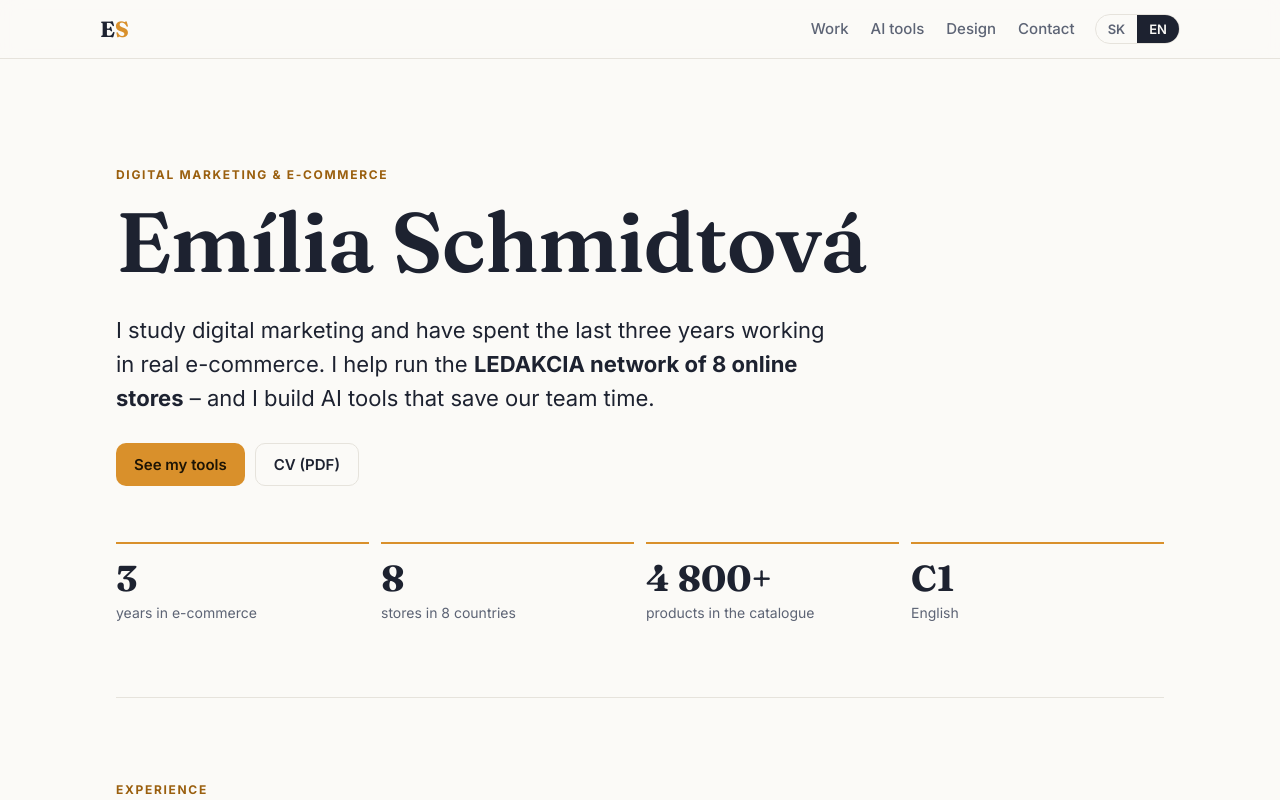
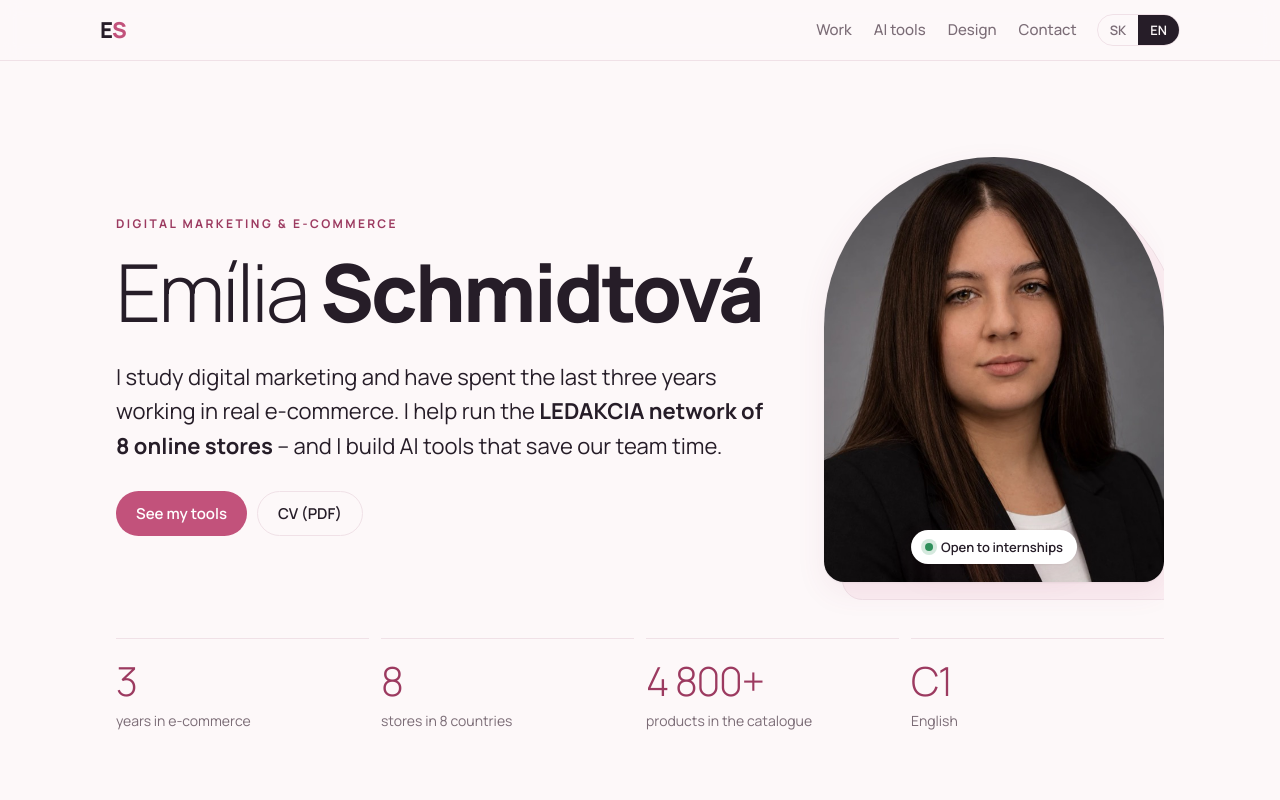
Before and after one commit to schemilkabb-bit/schemilkabb-bit.github.io, a plain HTML site: page index.html in a window 1280 px wide. Shown: the top 800 px of the page. Drawn offline with Linux system fonts and the light colour scheme.

Commit message:
Nový vzhľad: ružová paleta, fotka, prepracovaný životopis
Co-Authored-By: Claude Opus 5.5 <noreply@anthropic.com>

```diff
--- a/index.html
+++ b/index.html
@@ -29,8 +29,10 @@
   <!-- HERO -->
   <section class="hero">
     <div class="hero-glow" aria-hidden="true"></div>
+    <div class="hero-grid">
+    <div class="hero-text">
     <p class="eyebrow"><span lang="sk">Digitálny marketing &amp; e-commerce</span><span lang="en">Digital marketing &amp; e-commerce</span></p>
-    <h1>Emília Schmidtová</h1>
+    <h1>Emília <b>Schmidtová</b></h1>
     <p class="lead">
       <span lang="sk">Študujem digitálny marketing a popri tom už tri roky pracujem v reálnom e-commerce. Pomáham prevádzkovať sieť <b>8 e-shopov LEDAKCIA</b> – a s pomocou AI si staviam nástroje, ktoré nám šetria čas.</span>
       <span lang="en">I study digital marketing and have spent the last three years working in real e-commerce. I help run the <b>LEDAKCIA network of 8 online stores</b> – and I build AI tools that save our team time.</span>
@@ -39,6 +41,12 @@
       <a class="btn" href="#nastroje"><span lang="sk">Pozrieť moje nástroje</span><span lang="en">See my tools</span></a>
       <a class="btn ghost" href="cv/cv-sk.pdf" lang="sk" target="_blank">Životopis (PDF)</a>
       <a class="btn ghost" href="cv/cv-en.pdf" lang="en" target="_blank">CV (PDF)</a>
+    </div>
+    </div>
+    <figure class="hero-photo">
+      <img src="shared/img/emilia.jpg" alt="Emília Schmidtová" width="600" height="900">
+      <figcaption><span class="dot" aria-hidden="true"></span><span lang="sk">Hľadám stáž popri škole</span><span lang="en">Open to internships</span></figcaption>
+    </figure>
     </div>
     <ul class="stats">
       <li><b>3</b><span lang="sk">roky v e-commerce</span><span lang="en">years in e-commerce</span></li>
--- a/shared/brand.css
+++ b/shared/brand.css
@@ -1,41 +1,43 @@
 /* Emília Schmidtová – shared look for the portfolio and its tools.
-   Same palette and fonts as her CV: warm amber accent, Fraunces headings, Inter text. */
-@import url('https://fonts.googleapis.com/css2?family=Inter:wght@400;500;600;700&family=Fraunces:opsz,wght@9..144,600;9..144,700&display=swap');
+   Same palette and font as her CV: dusty-rose accent on blush, Manrope throughout. */
+@import url('https://fonts.googleapis.com/css2?family=Manrope:wght@300;400;500;600;700;800&display=swap');
 
 :root {
-  --bg: #fbfaf7;
+  --bg: #fdf8f9;
   --surface: #ffffff;
-  --surface-2: #f4f2ed;
-  --ink: #1d2230;
-  --muted: #5d6475;
-  --line: #e6e3dc;
-  --accent: #d9902b;
-  --accent-ink: #9a5f0e;
-  --accent-soft: #fbf1e2;
+  --surface-2: #f8edf1;
+  --ink: #261d28;
+  --muted: #7b6c76;
+  --line: #f0e1e7;
+  --accent: #c2527b;
+  --accent-2: #eaa6bf;
+  --accent-ink: #9c3a60;
+  --accent-soft: #fbeef2;
+  --on-accent: #ffffff;
   --ok: #2f8f5b;
   --err: #c2412d;
-  --radius: 14px;
-  --shadow: 0 1px 2px rgba(29,34,48,.06), 0 8px 24px rgba(29,34,48,.06);
-  --font: Inter, system-ui, -apple-system, sans-serif;
-  --display: Fraunces, Georgia, serif;
+  --radius: 16px;
+  --shadow: 0 1px 2px rgba(38,29,40,.05), 0 10px 30px rgba(156,58,96,.08);
+  --font: Manrope, Inter, system-ui, -apple-system, sans-serif;
+  --display: Manrope, Inter, system-ui, sans-serif;
 }
 @media (prefers-color-scheme: dark) {
   :root:not([data-theme="light"]) {
-    --bg: #14161c; --surface: #1c1f27; --surface-2: #232733; --ink: #eceae4; --muted: #a2a7b5;
-    --line: #2e3340; --accent: #e9a64a; --accent-ink: #f3c27f; --accent-soft: #2b2418;
-    --shadow: 0 1px 2px rgba(0,0,0,.3), 0 8px 24px rgba(0,0,0,.25);
+    --bg: #17121a; --surface: #201922; --surface-2: #2a2130; --ink: #f3eaef; --muted: #b6a5af;
+    --line: #3a2d3d; --accent: #e384a7; --accent-2: #f3bccf; --accent-ink: #f2abc5; --accent-soft: #3a2230; --on-accent: #2a0f1c;
+    --shadow: 0 1px 2px rgba(0,0,0,.3), 0 10px 30px rgba(0,0,0,.3);
   }
 }
 :root[data-theme="dark"] {
-  --bg: #14161c; --surface: #1c1f27; --surface-2: #232733; --ink: #eceae4; --muted: #a2a7b5;
-  --line: #2e3340; --accent: #e9a64a; --accent-ink: #f3c27f; --accent-soft: #2b2418;
-  --shadow: 0 1px 2px rgba(0,0,0,.3), 0 8px 24px rgba(0,0,0,.25);
+  --bg: #17121a; --surface: #201922; --surface-2: #2a2130; --ink: #f3eaef; --muted: #b6a5af;
+    --line: #3a2d3d; --accent: #e384a7; --accent-2: #f3bccf; --accent-ink: #f2abc5; --accent-soft: #3a2230; --on-accent: #2a0f1c;
+    --shadow: 0 1px 2px rgba(0,0,0,.3), 0 10px 30px rgba(0,0,0,.3);
 }
 
 * { box-sizing: border-box; }
 html, body { margin: 0; background: var(--bg); color: var(--ink); }
 body { font: 16px/1.55 var(--font); -webkit-font-smoothing: antialiased; }
-h1, h2, h3 { font-family: var(--display); font-weight: 600; line-height: 1.15; letter-spacing: -0.01em; margin: 0 0 .4em; }
+h1, h2, h3 { font-family: var(--display); font-weight: 700; line-height: 1.15; letter-spacing: -0.02em; margin: 0 0 .4em; }
 a { color: var(--accent-ink); }
 img { max-width: 100%; display: block; }
 
@@ -48,14 +50,14 @@ img { max-width: 100%; display: block; }
 .lang-switch button { border: 0; background: transparent; color: var(--muted); padding: 6px 12px; font: 600 13px var(--font); cursor: pointer; }
 .lang-switch button.on { background: var(--ink); color: var(--bg); }
 
-.btn { display: inline-flex; align-items: center; gap: 8px; border: 0; border-radius: 10px; padding: 11px 18px;
-  font: 600 15px var(--font); cursor: pointer; background: var(--accent); color: #1d1405; }
+.btn { display: inline-flex; align-items: center; gap: 8px; border: 0; border-radius: 999px; padding: 11px 20px;
+  font: 600 15px var(--font); cursor: pointer; background: var(--accent); color: var(--on-accent); }
 .btn:hover { filter: brightness(1.05); }
 .btn.ghost { background: transparent; color: var(--ink); border: 1px solid var(--line); }
 .btn:disabled { opacity: .5; cursor: default; }
 
 .card { background: var(--surface); border: 1px solid var(--line); border-radius: var(--radius); box-shadow: var(--shadow); }
-.eyebrow { font: 700 12px var(--font); letter-spacing: .14em; text-transform: uppercase; color: var(--accent-ink); }
+.eyebrow { font: 700 12px var(--font); letter-spacing: .2em; text-transform: uppercase; color: var(--accent-ink); }
 .muted { color: var(--muted); }
 
 input, select, textarea { font: inherit; color: var(--ink); background: var(--surface); border: 1px solid var(--line);
--- a/site.css
+++ b/site.css
@@ -6,7 +6,7 @@ section { scroll-margin-top: 80px; }
 
 .nav { position: sticky; top: 0; z-index: 20; display: flex; align-items: center; gap: 20px; padding: 14px max(16px, calc((100vw - 1080px) / 2));
   background: color-mix(in srgb, var(--bg) 85%, transparent); backdrop-filter: blur(10px); border-bottom: 1px solid var(--line); }
-.logo { font: 700 22px var(--display); text-decoration: none; color: var(--ink); }
+.logo { font: 800 22px var(--display); letter-spacing: -0.04em; text-decoration: none; color: var(--ink); }
 .logo span { color: var(--accent); }
 .nav nav { display: flex; gap: 22px; margin-left: auto; }
 .nav nav a { text-decoration: none; color: var(--muted); font-weight: 500; font-size: 15px; }
@@ -17,13 +17,24 @@ main { max-width: 1080px; margin: 0 auto; padding: 0 16px; }
 .hero { position: relative; padding: 96px 0 72px; }
 .hero-glow { position: absolute; z-index: -1; right: -10%; top: -10%; width: 620px; height: 620px; border-radius: 50%;
   background: radial-gradient(circle, color-mix(in srgb, var(--accent) 35%, transparent), transparent 65%); filter: blur(20px); }
-.hero h1 { font-size: clamp(44px, 8vw, 84px); margin: 12px 0 18px; }
+.hero h1 { font-size: clamp(44px, 7.4vw, 80px); font-weight: 300; letter-spacing: -0.035em; margin: 14px 0 20px; }
+.hero h1 b { font-weight: 800; }
+.hero-grid { display: grid; grid-template-columns: 1fr 340px; gap: 56px; align-items: center; }
+.hero-photo { margin: 0; position: relative; isolation: isolate; }
+.hero-photo img { width: 100%; height: auto; aspect-ratio: 4 / 5; object-fit: cover; object-position: center 15%;
+  border-radius: 200px 200px 24px 24px; box-shadow: var(--shadow); background: var(--surface-2); }
+.hero-photo::before { content: ""; position: absolute; inset: 18px -18px -18px 18px; z-index: -1;
+  border-radius: 200px 200px 24px 24px; background: var(--accent-soft); border: 1px solid var(--line); }
+.hero-photo figcaption { position: absolute; left: 50%; bottom: 18px; transform: translateX(-50%); white-space: nowrap;
+  display: inline-flex; align-items: center; gap: 8px; padding: 8px 14px; border-radius: 999px;
+  background: var(--surface); box-shadow: var(--shadow); font: 600 13px var(--font); color: var(--ink); }
+.hero-photo .dot { width: 8px; height: 8px; border-radius: 50%; background: var(--ok); box-shadow: 0 0 0 4px color-mix(in srgb, var(--ok) 20%, transparent); }
 .lead { font-size: clamp(18px, 2.2vw, 22px); max-width: 720px; color: var(--ink); }
 .hero-cta { display: flex; flex-wrap: wrap; gap: 10px; margin-top: 28px; }
 .hero-cta .btn { text-decoration: none; }
 .stats { list-style: none; padding: 0; margin: 56px 0 0; display: grid; grid-template-columns: repeat(4, 1fr); gap: 12px; }
-.stats li { border-top: 2px solid var(--accent); padding-top: 12px; }
-.stats b { display: block; font: 700 36px var(--display); }
+.stats li { border-top: 1px solid var(--line); padding-top: 14px; }
+.stats b { display: block; font: 300 40px var(--display); letter-spacing: -0.03em; color: var(--accent-ink); }
 .stats span { color: var(--muted); font-size: 14px; }
 
 .block { padding: 72px 0; border-top: 1px solid var(--line); }
@@ -80,4 +91,6 @@ main { max-width: 1080px; margin: 0 auto; padding: 0 16px; }
   .grid3 { grid-template-columns: 1fr; }
   .poster-case img { max-width: 300px; }
   .hero { padding: 56px 0 48px; }
+  .hero-grid { grid-template-columns: 1fr; gap: 36px; }
+  .hero-photo { order: -1; width: min(260px, 70%); margin: 0 auto; }
 }
--- a/tools/bannerovac/style.css
+++ b/tools/bannerovac/style.css
@@ -92,7 +92,7 @@
 .tab { border: 0; background: transparent; color: var(--muted); padding: 7px 12px; border-radius: 9px; font: 600 13px var(--font); cursor: pointer; }
 .tab.on { background: var(--surface); color: var(--ink); box-shadow: var(--shadow); }
 .toolbar-actions { display: flex; flex-wrap: wrap; gap: 8px; }
-.count { background: var(--accent); color: #1d1405; border-radius: 999px; padding: 1px 8px; font-size: 12px; }
+.count { background: var(--accent); color: var(--on-accent); border-radius: 999px; padding: 1px 8px; font-size: 12px; }
 .status { min-height: 1.5em; margin: 0 0 8px; }
 
 .fmt-group { margin-bottom: 30px; }
@@ -113,7 +113,7 @@
 .icon-btn { border: 1px solid var(--line); background: var(--surface); color: var(--muted); width: 32px; height: 32px; border-radius: 8px;
   cursor: pointer; font-size: 15px; line-height: 1; display: inline-grid; place-items: center; flex: none; }
 .icon-btn:hover { color: var(--ink); border-color: var(--accent); }
-.icon-btn.star.on { color: #1d1405; background: var(--accent); border-color: var(--accent); }
+.icon-btn.star.on { color: var(--on-accent); background: var(--accent); border-color: var(--accent); }
 
 /* ---------- Viewer ---------- */
 dialog#viewer { border: 0; padding: 0; border-radius: 16px; background: var(--surface); color: var(--ink); width: min(1100px, calc(100vw - 24px));
--- a/tools/poradca/style.css
+++ b/tools/poradca/style.css
@@ -34,7 +34,7 @@ body { overflow-x: hidden; }
   background: var(--surface); color: var(--ink); display: grid; place-items: center; cursor: pointer; }
 .icon-btn:hover { background: var(--surface-2); }
 .progress { flex: 1; height: 8px; background: var(--surface-2); border-radius: 99px; overflow: hidden; }
-.progress-bar { height: 100%; width: 25%; background: linear-gradient(90deg, #f3c27f, var(--accent));
+.progress-bar { height: 100%; width: 25%; background: linear-gradient(90deg, var(--accent-2), var(--accent));
   border-radius: 99px; transition: width .35s ease; }
 .step-count { font: 600 13px var(--font); color: var(--muted); min-width: 36px; text-align: right; }
 
@@ -59,7 +59,7 @@ body { overflow-x: hidden; }
 .choice.on { border-color: var(--accent); background: var(--accent-soft); box-shadow: inset 0 0 0 1px var(--accent); }
 .choice-ico { width: 44px; height: 44px; flex: none; display: grid; place-items: center; border-radius: 12px;
   background: var(--surface-2); color: var(--accent-ink); }
-.choice.on .choice-ico { background: var(--accent); color: #1d1405; }
+.choice.on .choice-ico { background: var(--accent); color: var(--on-accent); }
 .choice-txt { display: flex; flex-direction: column; line-height: 1.25; min-width: 0; }
 .choice-txt b { font-weight: 600; font-size: 16px; }
 .choice-txt small { color: var(--muted); font-size: 13px; margin-top: 2px; }
@@ -205,7 +205,7 @@ input[type="range"]:focus-visible::-webkit-slider-thumb { outline: 3px solid var
 /* Emília's tip */
 .tip { display: flex; gap: 16px; padding: 18px; margin: 26px 0 18px; border-left: 4px solid var(--accent); }
 .tip-avatar { width: 52px; height: 52px; flex: none; border-radius: 50%; display: grid; place-items: center;
-  background: linear-gradient(135deg, #f3c27f, var(--accent)); color: #1d1405; font: 700 24px var(--display); }
+  background: linear-gradient(135deg, var(--accent-2), var(--accent)); color: var(--on-accent); font: 700 24px var(--display); }
 .tip-text { margin: 4px 0 0; font-size: 16.5px; }
 
 .result-actions { display: flex; flex-wrap: wrap; gap: 10px; }
@@ -249,7 +249,7 @@ input[type="range"]:focus-visible::-webkit-slider-thumb { outline: 3px solid var
 
 /* ---------- Print: just the result, clean and light ---------- */
 @media print {
-  :root { --bg: #fff; --surface: #fff; --surface-2: #f4f2ed; --ink: #111; --muted: #555; --line: #ddd; --accent-soft: #fbf1e2; --shadow: none; }
+  :root { --bg: #fff; --surface: #fff; --surface-2: #f8edf1; --ink: #111; --muted: #555; --line: #ddd; --accent-soft: #fbeef2; --shadow: none; }
   .topbar, .quiz, .no-print, .story, .pitch, .toast, .credit { display: none !important; }
   .hero { margin: 0 0 8px; }
   .hero h1 { font-size: 24px; }
```
Also changed, not shown: tools/popisovac/style.css (+6 -6 lines), shared/img/emilia-square.jpg (added), shared/img/emilia.jpg (added), tools/bannerovac/cover.png, tools/popisovac/cover.png, tools/poradca/cover.png, 2 other files.
